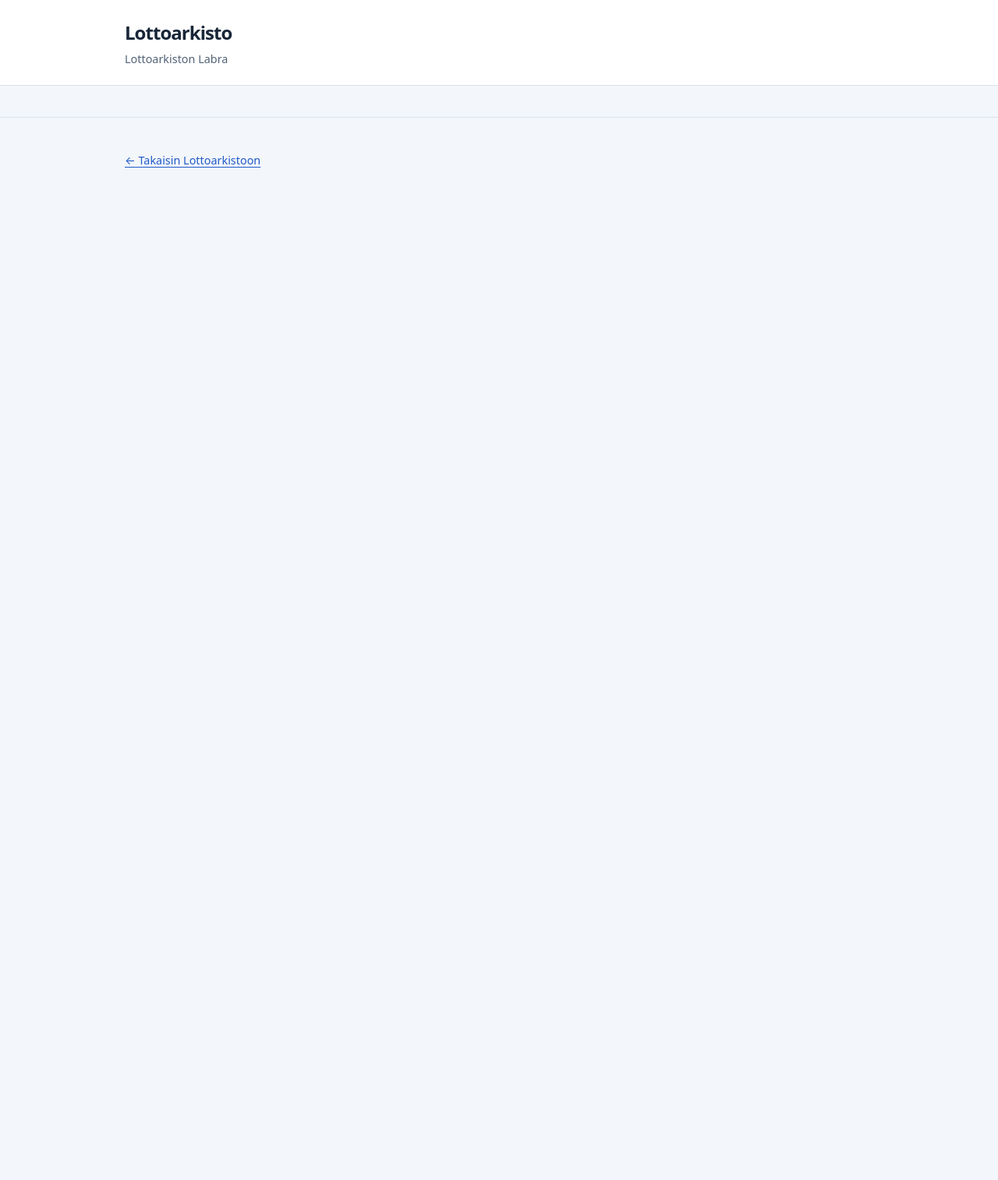
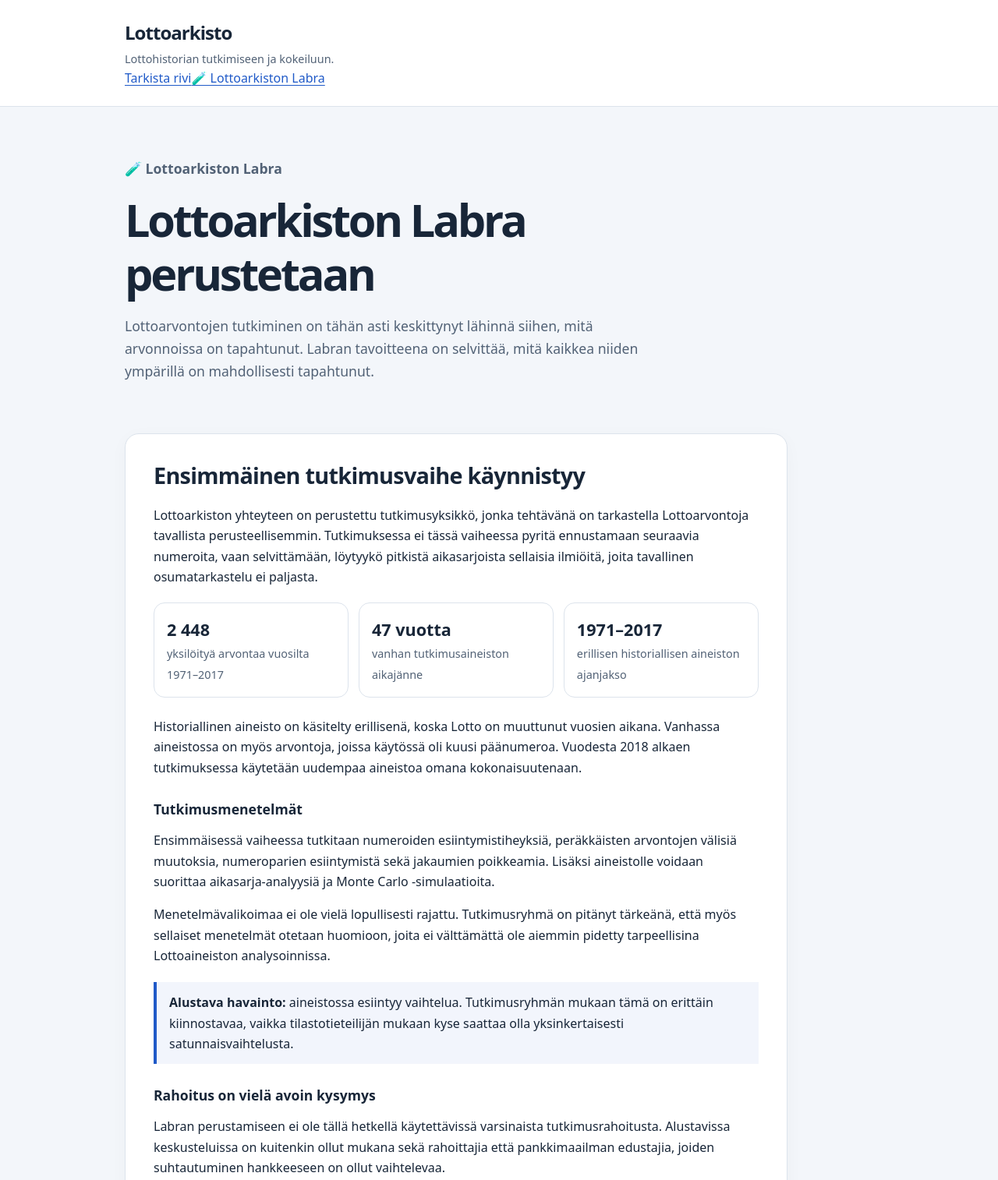
Before and after one commit to oakhillinvestment/lotto-tulokset, a plain HTML site: page labra/index.html in a window 1280 px wide. Shown: the top 1514 px of the page at 78% size. Before the commit the page ends 800 px from the top, so only its background shows below. Drawn offline with Linux system fonts and the light colour scheme.

Commit message:
Revise index.html with new content and structure
Labran perustaminen

```diff
--- a/labra/index.html
+++ b/labra/index.html
@@ -4,28 +4,57 @@
   <meta charset="utf-8">
   <meta name="viewport" content="width=device-width, initial-scale=1">
   <title>Lottoarkiston Labra</title>
-  <meta name="description" content="Lottoarkiston Labra – tutkimussivu.">
+  <meta name="description" content="Lottoarkiston Labra tutkii Lottoa hieman tavallista epätavallisemmista näkökulmista.">
   <link rel="stylesheet" href="../assets/style.css">
+  <style>
+    .labra-hero{margin-bottom:1.5rem}.labra-kicker{font-weight:700;color:#526276;margin-bottom:1rem}
+    .labra-article{max-width:850px}.labra-data{display:grid;grid-template-columns:repeat(3,minmax(0,1fr));gap:.8rem;margin:1.2rem 0 1.5rem}
+    .labra-stat{border:1px solid var(--border,#dce3ec);border-radius:14px;padding:1rem;background:var(--surface,#fff)}
+    .labra-stat strong{display:block;font-size:1.35rem}.labra-stat span{color:#526276;font-size:.9rem}
+    .labra-note{border-left:4px solid #205ac8;padding:.8rem 1rem;margin:1.3rem 0;background:rgba(32,90,200,.06)}
+    .labra-footer-note{margin-top:1.5rem;font-size:.9rem;color:#526276}
+    @media(max-width:620px){.labra-data{grid-template-columns:1fr}}
+  </style>
 </head>
-
 <body>
-  <a class="skip-link" href="#paasisalto">Siirry sisältöön</a>
-
-  <header class="site-header">
-    <div class="container">
-      <a class="site-name" href="../">Lottoarkisto</a>
-      <p>Lottoarkiston Labra</p>
-    </div>
-  </header>
-
-  <main id="paasisalto" class="container">
-    <!-- Labran sisältö lisätään myöhemmin. -->
-  </main>
-
-  <footer class="site-footer">
-    <div class="container">
-      <p><a href="../">← Takaisin Lottoarkistoon</a></p>
-    </div>
-  </footer>
+<a class="skip-link" href="#paasisalto">Siirry sisältöön</a>
+<header class="site-header"><div class="container">
+  <a class="site-name" href="../" aria-label="Lottoarkiston etusivu">Lottoarkisto</a>
+  <p>Lottohistorian tutkimiseen ja kokeiluun.</p>
+  <nav class="site-nav" aria-label="Sivuston osiot">
+    <a href="../">Tarkista rivi</a><a href="./">🧪 Lottoarkiston Labra</a>
+  </nav>
+</div></header>
+<main id="paasisalto" class="container">
+<section class="intro labra-hero" aria-labelledby="labra-otsikko">
+  <p class="labra-kicker">🧪 Lottoarkiston Labra</p>
+  <h1 id="labra-otsikko">Lottoarkiston Labra perustetaan</h1>
+  <p>Lottoarvontojen tutkiminen on tähän asti keskittynyt lähinnä siihen, mitä arvonnoissa on tapahtunut. Labran tavoitteena on selvittää, mitä kaikkea niiden ympärillä on mahdollisesti tapahtunut.</p>
+</section>
+<article class="card labra-article">
+<h2>Ensimmäinen tutkimusvaihe käynnistyy</h2>
+<p>Lottoarkiston yhteyteen on perustettu tutkimusyksikkö, jonka tehtävänä on tarkastella Lottoarvontoja tavallista perusteellisemmin. Tutkimuksessa ei tässä vaiheessa pyritä ennustamaan seuraavia numeroita, vaan selvittämään, löytyykö pitkistä aikasarjoista sellaisia ilmiöitä, joita tavallinen osumatarkastelu ei paljasta.</p>
+<div class="labra-data">
+<div class="labra-stat"><strong>2 448</strong><span>yksilöityä arvontaa vuosilta 1971–2017</span></div>
+<div class="labra-stat"><strong>47 vuotta</strong><span>vanhan tutkimusaineiston aikajänne</span></div>
+<div class="labra-stat"><strong>1971–2017</strong><span>erillisen historiallisen aineiston ajanjakso</span></div>
+</div>
+<p>Historiallinen aineisto on käsitelty erillisenä, koska Lotto on muuttunut vuosien aikana. Vanhassa aineistossa on myös arvontoja, joissa käytössä oli kuusi päänumeroa. Vuodesta 2018 alkaen tutkimuksessa käytetään uudempaa aineistoa omana kokonaisuutenaan.</p>
+<h3>Tutkimusmenetelmät</h3>
+<p>Ensimmäisessä vaiheessa tutkitaan numeroiden esiintymistiheyksiä, peräkkäisten arvontojen välisiä muutoksia, numeroparien esiintymistä sekä jakaumien poikkeamia. Lisäksi aineistolle voidaan suorittaa aikasarja-analyysiä ja Monte Carlo -simulaatioita.</p>
+<p>Menetelmävalikoimaa ei ole vielä lopullisesti rajattu. Tutkimusryhmä on pitänyt tärkeänä, että myös sellaiset menetelmät otetaan huomioon, joita ei välttämättä ole aiemmin pidetty tarpeellisina Lottoaineiston analysoinnissa.</p>
+<div class="labra-note"><strong>Alustava havainto:</strong> aineistossa esiintyy vaihtelua. Tutkimusryhmän mukaan tämä on erittäin kiinnostavaa, vaikka tilastotieteilijän mukaan kyse saattaa olla yksinkertaisesti satunnaisvaihtelusta.</div>
+<h3>Rahoitus on vielä avoin kysymys</h3>
+<p>Labran perustamiseen ei ole tällä hetkellä käytettävissä varsinaista tutkimusrahoitusta. Alustavissa keskusteluissa on kuitenkin ollut mukana sekä rahoittajia että pankkimaailman edustajia, joiden suhtautuminen hankkeeseen on ollut vaihtelevaa.</p>
+<p>HalpaaOn.com myönsi tutkimuksen alkuvaiheeseen 50 euron käynnistysrahoituksen. Lisärahoitusta ei ole toistaiseksi luvattu. HalpaaOnin kerrotaan suhtautuneen hankkeeseen hieman epäilevästi ja toivoneen, että tutkimusryhmä pysyisi mahdollisimman kaukana heidän liiketoiminnastaan.</p>
+<p>Tutkimusryhmän tietojen mukaan Ramin kummisedän kaima työskentelee HalpaaOn.comissa ja pitää tulevan tuotevalikoiman kehittämistä tärkeänä. Tämän yhteyden tieteellistä merkitystä ei ole vielä pystytty määrittämään.</p>
+<h3>Mitä seuraavaksi?</h3>
+<p>Seuraavassa vaiheessa laboratorio alkaa tutkia, voidaanko Lottoarvonnan toimintaa mallintaa nykyistä tarkemmin. Ensin tarkastellaan itse numeroiden käyttäytymistä. Sen jälkeen tutkimusryhmä siirtyy mahdollisesti arvontaprosessin fyysisiin ominaisuuksiin.</p>
+<p>Tutkimussuunnitelman yksityiskohtia ei tässä vaiheessa haluta paljastaa, koska osa menetelmistä on vielä kesken ja osa on tutkimusryhmän mukaan niin lupaavia, että niiden julkistamista täytyy harkita tarkoin.</p>
+<p><strong>Kannattaahan sitä kokeilla.</strong></p>
+<p class="labra-footer-note">Lottoarkiston Labra on Lottoarkiston viihteellinen ja pseudotieteellinen osio. Labran tutkimukset, menetelmät ja johtopäätökset eivät vaikuta Lottoarvonnan virallisiin todennäköisyyksiin eivätkä ennusta tulevia tuloksia.</p>
+</article>
+</main>
+<footer class="site-footer"><div class="container"><p>Lottoarkisto – riippumaton tulosarkisto.</p><a href="../">Takaisin Lottoarkistoon</a></div></footer>
 </body>
 </html>
```
